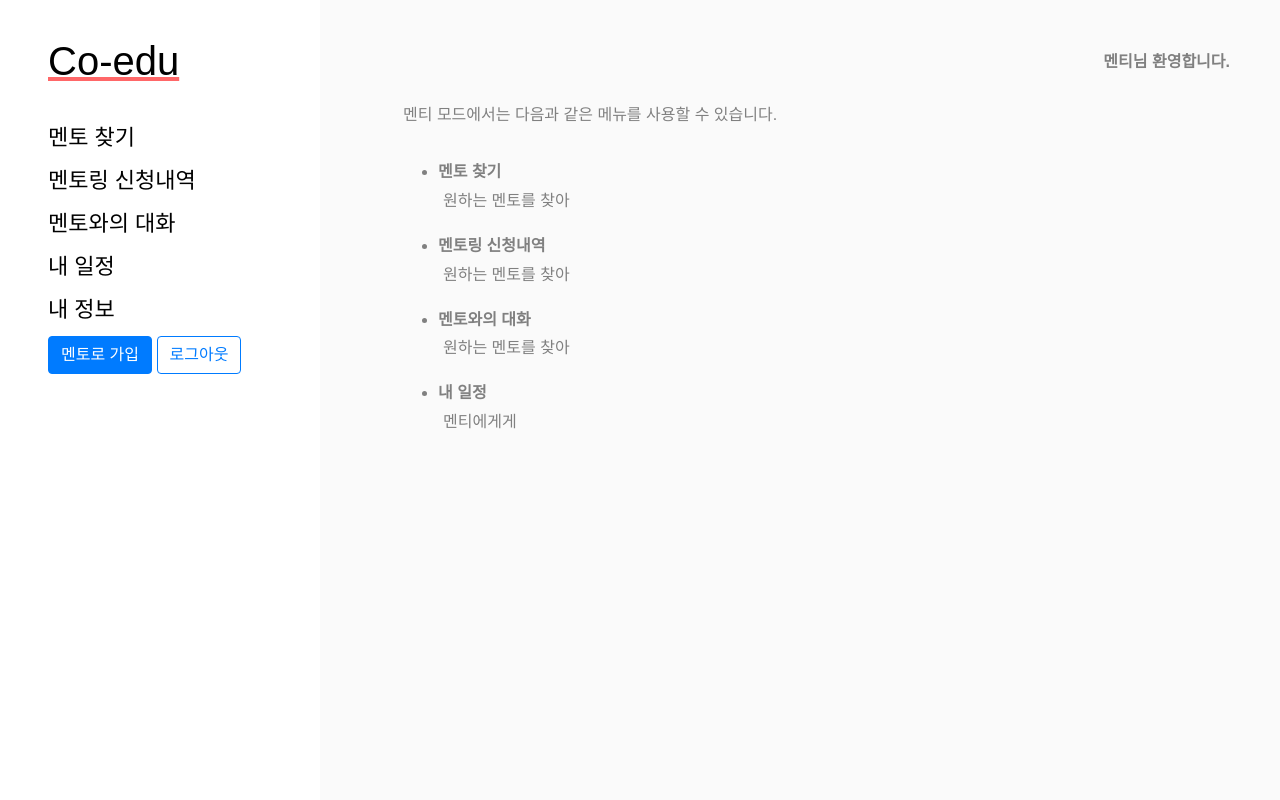
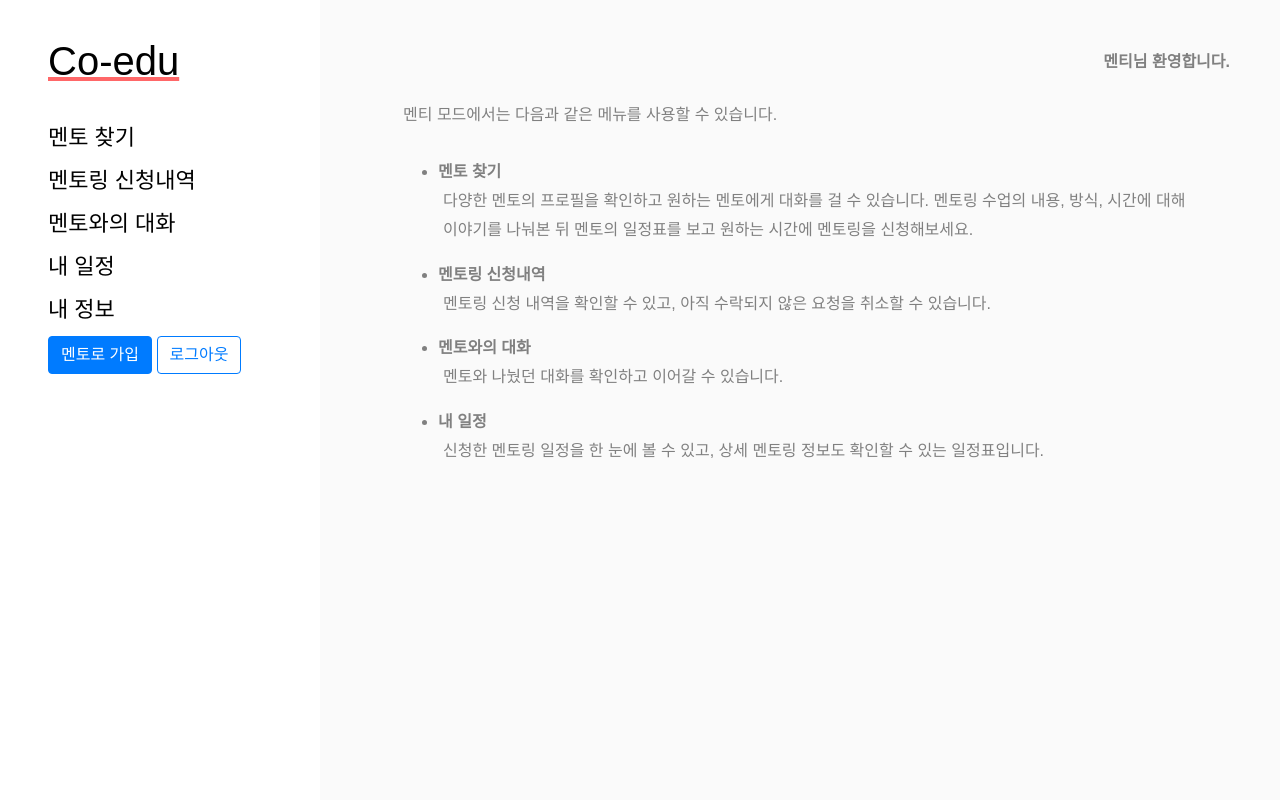
Before and after one commit to SeungEun1002/co-edu, a Django app: page /mentee/ in a window 1280 px wide. Run offline with Django 3.2, Linux system fonts and the light colour scheme; a user stored in the database is signed in; some libraries are stand-ins or nearby versions.

Commit message:
Add feature

```diff
--- a/mentee/templates/mentee/home.html
+++ b/mentee/templates/mentee/home.html
@@ -11,13 +11,13 @@
             <div class="container">
                 <ul>
                     <li style="font-weight: bold;">멘토 찾기 </li>
-                    <p style="padding-left: 5px;">원하는 멘토를 찾아</p>
+                    <p style="padding-left: 5px;">다양한 멘토의 프로필을 확인하고 원하는 멘토에게 대화를 걸 수 있습니다. 멘토링 수업의 내용, 방식, 시간에 대해 이야기를 나눠본 뒤 멘토의 일정표를 보고 원하는 시간에 멘토링을 신청해보세요.</p>
                     <li style="font-weight: bold;">멘토링 신청내역 </li>
-                    <p style="padding-left: 5px;">원하는 멘토를 찾아</p>
+                    <p style="padding-left: 5px;">멘토링 신청 내역을 확인할 수 있고, 아직 수락되지 않은 요청을 취소할 수 있습니다.</p>
                     <li style="font-weight: bold;">멘토와의 대화 </li>
-                    <p style="padding-left: 5px;">원하는 멘토를 찾아</p>
+                    <p style="padding-left: 5px;">멘토와 나눴던 대화를 확인하고 이어갈 수 있습니다.</p>
                     <li style="font-weight: bold;">내 일정 </li>
-                    <p style="padding-left: 5px;">멘티에게게</p>
+                    <p style="padding-left: 5px;">신청한 멘토링 일정을 한 눈에 볼 수 있고, 상세 멘토링 정보도 확인할 수 있는 일정표입니다.</p>
                </ul>
             </div>
         </div>
--- a/user/templates/user/home.html
+++ b/user/templates/user/home.html
@@ -15,9 +15,9 @@
             <div class="container">
                 <ul>
                     <li style="font-weight: bold;">멘티 모드(기본 모드) </li>
-                    <p style="padding-left: 5px;">원하는 멘토를 찾아</p>
+                    <p style="padding-left: 5px;">원하는 멘토를 찾아 멘토링을 신청해보세요. 궁금했던 분야에 대한 공부, 전공에 대한 질문 해결, 진로에 대한 고민 등 어떤 부분이라도 좋습니다. 일정표를 이용하여 스케줄을 손쉽게 확인할 수 있습니다.</p>
                     <li style="font-weight: bold;">멘토 모드 </li>
-                    <p style="padding-left: 5px;">멘티에게게</p>
+                    <p style="padding-left: 5px;">자유롭게 경험과 지식을 공유하며 봉사를 실천해보세요. 일정표를 이용하여 스케줄을 손쉽게 관리할 수 있습니다.</p>
                </ul>
             </div>
         </div>
```
Also changed, not shown: mentor/templates/mentor/home.html (+5 -3 lines), db.sqlite3.
